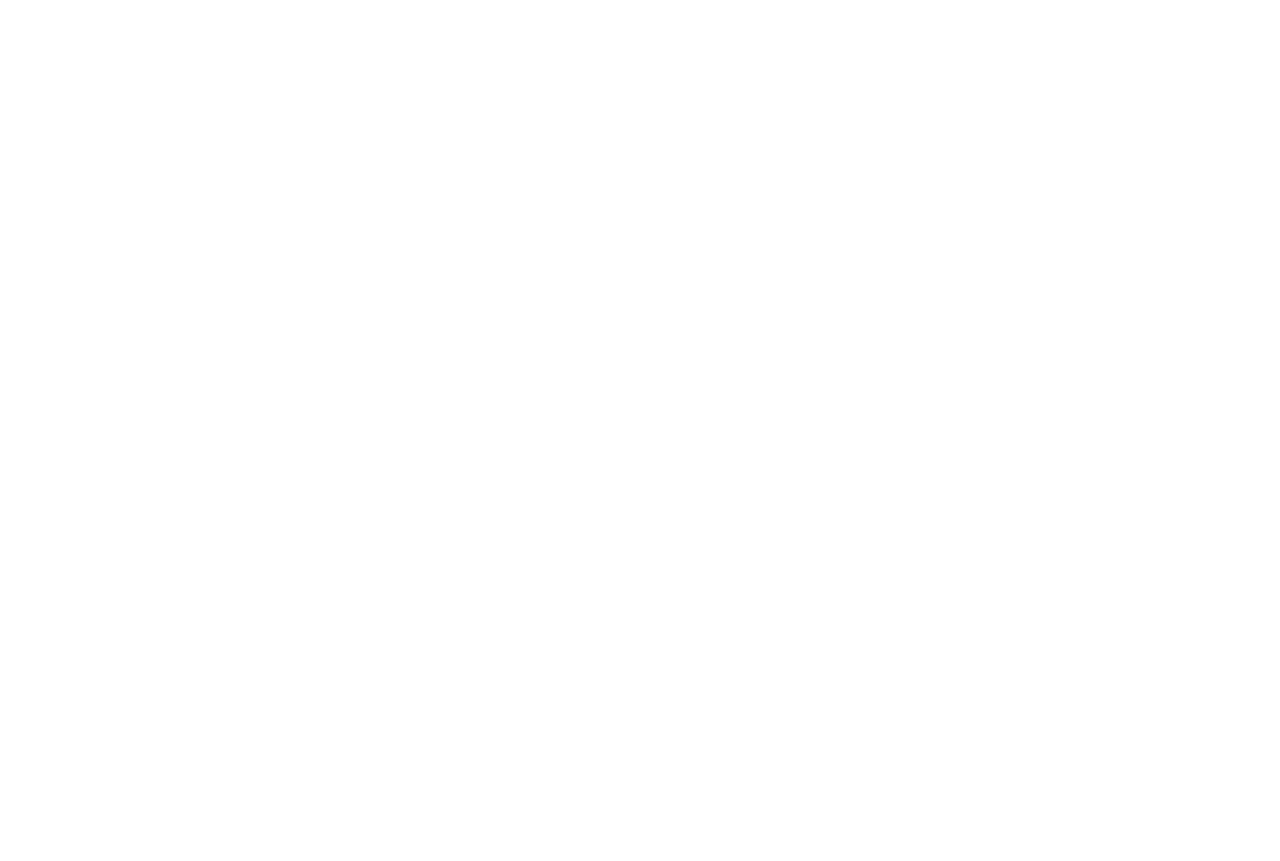
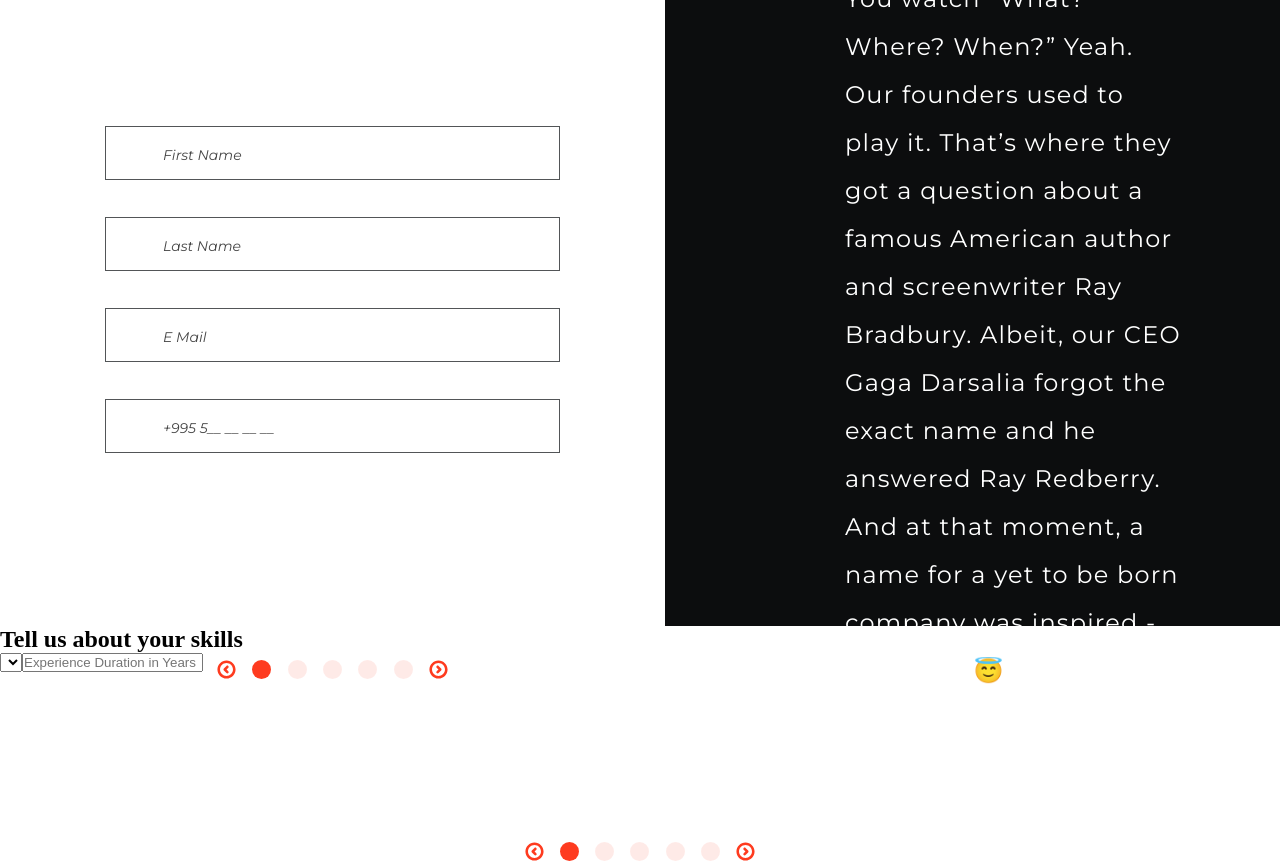
Before and after one commit to sabalap/bootcamp-assignment-project, a React (Create React App) app: page / in a window 1280 px wide. Shown: the part 1560-2421 px from the top of the page. Before the commit the page ends 1106 px from the top, so only its background shows below. Built offline with nearby package versions, Linux system fonts and the light colour scheme.

Commit message:
feat: Add Personal Information Page And Technical Skillset Page

```diff
--- a/src/App.js
+++ b/src/App.js
@@ -1,10 +1,14 @@
 import { Fragment } from "react";
 import "./App.css";
 import WelcomePage from "./pages/WelcomePage/WelcomePage";
+import PersonalInformationPage from "./pages/PersonalInformationPage/PersonalInformationPage";
+import TechnicalSkillsetPage from "./pages/TechnicalSkillsetPage/TechnicalSkillsetPage";
 const App = () => {
   return (
     <Fragment>
       <WelcomePage />
+      <PersonalInformationPage />
+      <TechnicalSkillsetPage />
     </Fragment>
   );
 };
--- /dev/null
+++ b/src/components/AboutRedberry/AboutRedberry.js
@@ -0,0 +1,16 @@
+import classes from "./AboutRedberry.module.css";
+const AboutRedberry = () => {
+  return (
+    <section className={classes["about-redberry"]}>
+      <h1 className={classes.title}>Redberry Origins</h1>
+      <p className={classes.description}>
+        You watch “What? Where? When?” Yeah. Our founders used to play it.
+        That’s where they got a question about a famous American author and
+        screenwriter Ray Bradbury. Albeit, our CEO Gaga Darsalia forgot the
+        exact name and he answered Ray Redberry. And at that moment, a name for
+        a yet to be born company was inspired - Redberry 😇
+      </p>
+    </section>
+  );
+};
+export default AboutRedberry;
--- /dev/null
+++ b/src/components/AboutRedberry/AboutRedberry.module.css
@@ -0,0 +1,21 @@
+.about-redberry {
+  background-color: #0c0d0e;
+  height: 1080px;
+  padding: 130px 95px 420px 180px;
+  flex: 51.1%;
+}
+.title {
+  font-family: "Rowdies-Regular";
+  font-size: 64px;
+  line-height: 79.49px;
+  color: #fe3b1f;
+  margin-bottom: 140px;
+}
+.description {
+  font-family: "Montserrat-Regular";
+  font-weight: 400;
+  font-size: 24px;
+  line-height: 48px;
+  letter-spacing: 0.05em;
+  color: #ffffff;
+}
--- /dev/null
+++ b/src/components/Form/PersonalInformation/PersonalInformation.js
@@ -0,0 +1,24 @@
+import Pagination from "../../Pagination/Pagination";
+import classes from "./PersonalInformation.module.css";
+
+const PersonalInformation = () => {
+  return (
+    <div className={classes["personal-information"]}>
+      <h1 className={classes["question-title"]}>
+        Hey, Rocketeer, what are your coordinates?
+      </h1>
+      <form className={classes["personal-information-form"]}>
+        <input className={classes.field} type="text" placeholder="First Name" />
+        <input className={classes.field} type="text" placeholder="Last Name" />
+        <input className={classes.field} type="text" placeholder="E Mail" />
+        <input
+          className={classes.field}
+          type="text"
+          placeholder="+995 5__ __ __ __"
+        />
+      </form>
+      <Pagination />
+    </div>
+  );
+};
+export default PersonalInformation;
--- /dev/null
+++ b/src/components/Form/PersonalInformation/PersonalInformation.module.css
@@ -0,0 +1,36 @@
+@import url("https://fonts.googleapis.com/css2?family=Montserrat:ital@1&display=swap");
+.personal-information {
+  padding: 131px 105px 0px 105px;
+  flex: 48.9%;
+  text-align: center;
+  height: 1080px;
+}
+.question-title {
+  font-family: "Rowdies-Regular";
+  font-weight: 400;
+  font-size: 64px;
+  line-height: 79.49px;
+  color: #fe3b1f;
+  margin-bottom: 131px;
+}
+.personal-information-form {
+  display: flex;
+  flex-direction: column;
+  align-items: center;
+}
+.field {
+  width: 455px;
+  height: 54px;
+  border: 1px solid #525557;
+  margin-bottom: 37px;
+  background: #ffffff;
+  outline: none;
+  padding: 17px 203px 13px 57px;
+}
+.field::placeholder {
+  font-family: "Montserrat", sans-serif;
+  font-size: 14px;
+  color: #454545;
+  line-height: 17px;
+  font-weight: 400;
+}
--- /dev/null
+++ b/src/components/Form/TechnicalSkillset/TechnicalSkillset.js
@@ -0,0 +1,19 @@
+import Pagination from "../../Pagination/Pagination";
+
+const TechnicalSkillset = () => {
+  return (
+    <section>
+      <h1>Tell us about your skills</h1>
+      <form>
+        <select name="skills" id="skills">
+          <option value=""></option>
+          <option value=""></option>
+          <option value=""></option>
+        </select>
+        <input type="text" placeholder="Experience Duration in Years" />
+      </form>
+      <Pagination />
+    </section>
+  );
+};
+export default TechnicalSkillset;
--- /dev/null
+++ b/src/components/Pagination/Pagination.js
@@ -0,0 +1,18 @@
+import classes from "./Pagination.module.css";
+import previousIcon from "../../assets/Previous.svg";
+import nextIcon from "../../assets/Next.svg";
+const Pagination = () => {
+  const activeClass = `${classes.point} ${classes.active}`;
+  return (
+    <div className={classes.pagination}>
+      <img src={previousIcon} alt="Previous Arrow" />
+      <span className={activeClass}></span>
+      <span className={classes.point}></span>
+      <span className={classes.point}></span>
+      <span className={classes.point}></span>
+      <span className={classes.point}></span>
+      <img src={nextIcon} alt="Next Arrow" />
+    </div>
+  );
+};
+export default Pagination;
--- /dev/null
+++ b/src/components/Pagination/Pagination.module.css
@@ -0,0 +1,20 @@
+.pagination {
+  width: 231px;
+  height: 19px;
+  display: flex;
+  justify-content: space-between;
+  margin: 170px auto 0px;
+}
+.point {
+  width: 19px;
+  height: 19px;
+  border-radius: 50%;
+  border: 3px solid #fe3b1f;
+  display: inline-block;
+  background-color: #fe3b1f;
+  opacity: 0.1;
+}
+.point.active {
+  opacity: 1;
+  border: none;
+}
--- /dev/null
+++ b/src/pages/PersonalInformationPage/PersonalInformationPage.js
@@ -0,0 +1,12 @@
+import classes from "./PersonalInformationPage.module.css";
+import AboutRedberry from "../../components/AboutRedberry/AboutRedberry";
+import PersonalInformation from "../../components/Form/PersonalInformation/PersonalInformation";
+const PersonalInformationPage = () => {
+  return (
+    <section className={classes["personal-information-page"]}>
+      <PersonalInformation />
+      <AboutRedberry />
+    </section>
+  );
+};
+export default PersonalInformationPage;
--- /dev/null
+++ b/src/pages/PersonalInformationPage/PersonalInformationPage.module.css
@@ -0,0 +1,3 @@
+.personal-information-page {
+  display: flex;
+}
--- /dev/null
+++ b/src/pages/TechnicalSkillsetPage/TechnicalSkillsetPage.js
@@ -0,0 +1,6 @@
+import TechnicalSkillset from "../../components/Form/TechnicalSkillset/TechnicalSkillset";
+
+const TechnicalSkillsetPage = () => {
+  return <TechnicalSkillset />;
+};
+export default TechnicalSkillsetPage;
```
Also changed, not shown: src/components/Form/TechnicalSkillset/TechnicalSkillset.module.css (added).
